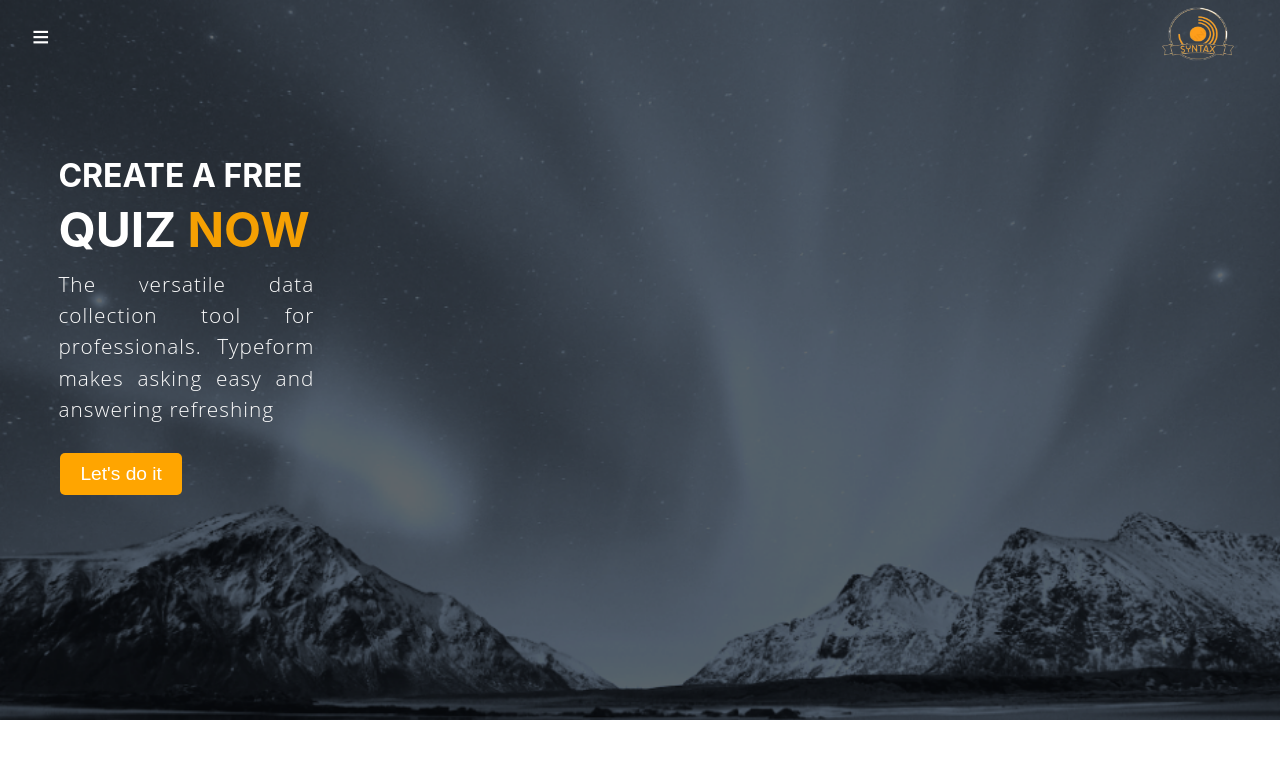
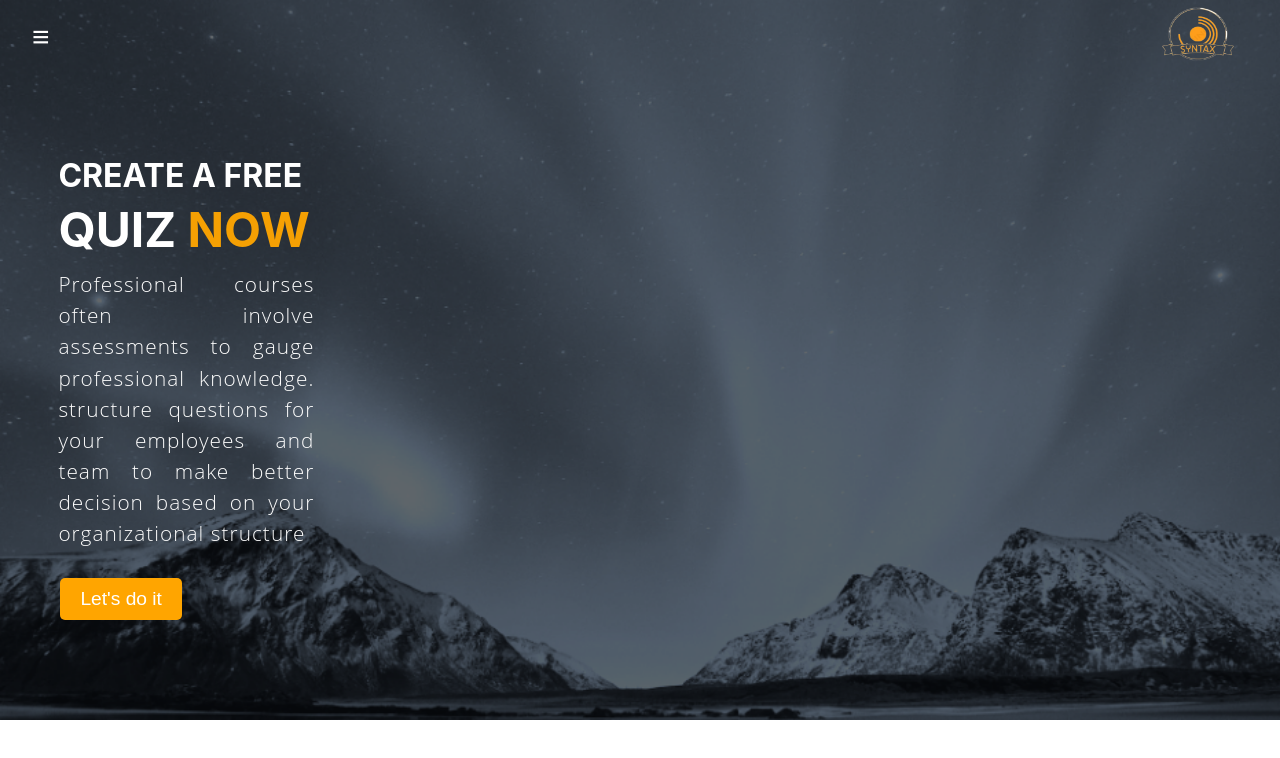
Before and after one commit to Adetoke0987/SyntaxQuizz, a React (Vite) app: page / in a window 1280 px wide. Shown: the top 758 px of the page. Built offline with nearby package versions, Linux system fonts and the light colour scheme.

Commit message:
Update Home.jsx

```diff
--- a/src/pages/Home.jsx
+++ b/src/pages/Home.jsx
@@ -19,8 +19,8 @@ const Home = () => {
           QUIZ <span style={{ color: "rgb(245, 160, 3)" }}>NOW</span>
         </h1>
         <p id={style.paragraph1}>
-          The versatile data collection tool for professionals. Typeform makes
-          asking easy and answering refreshing
+          Professional courses often involve assessments to gauge professional knowledge. structure questions for your employees and  team to make better
+          decision based on your organizational structure
         </p>
         <div>
           <Link to={"/login"}>
```
